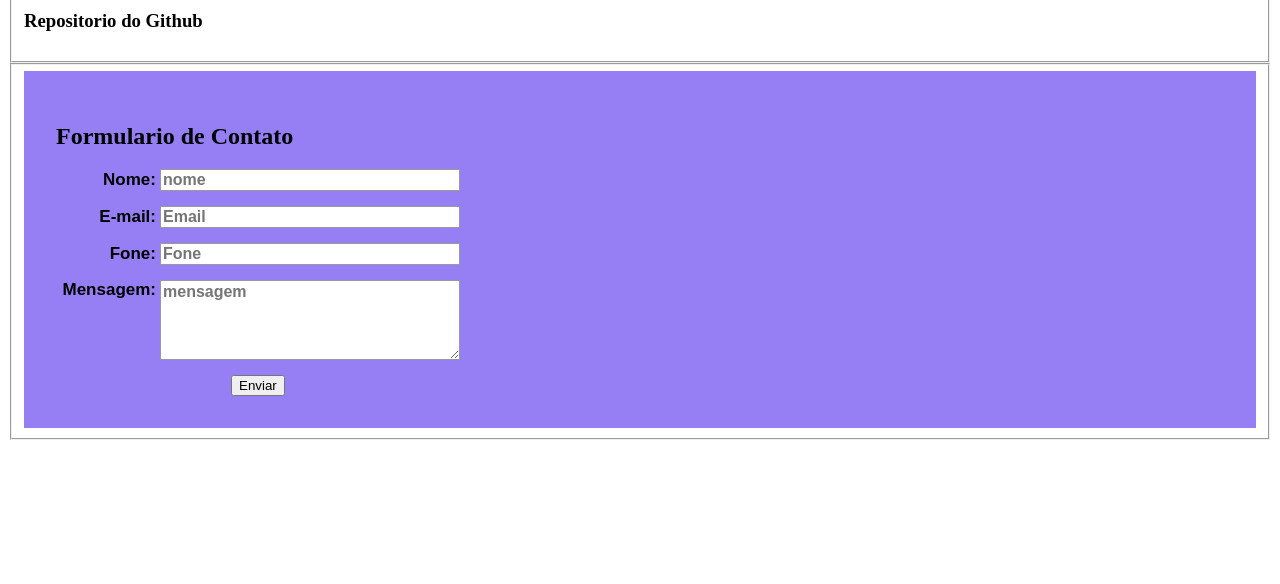
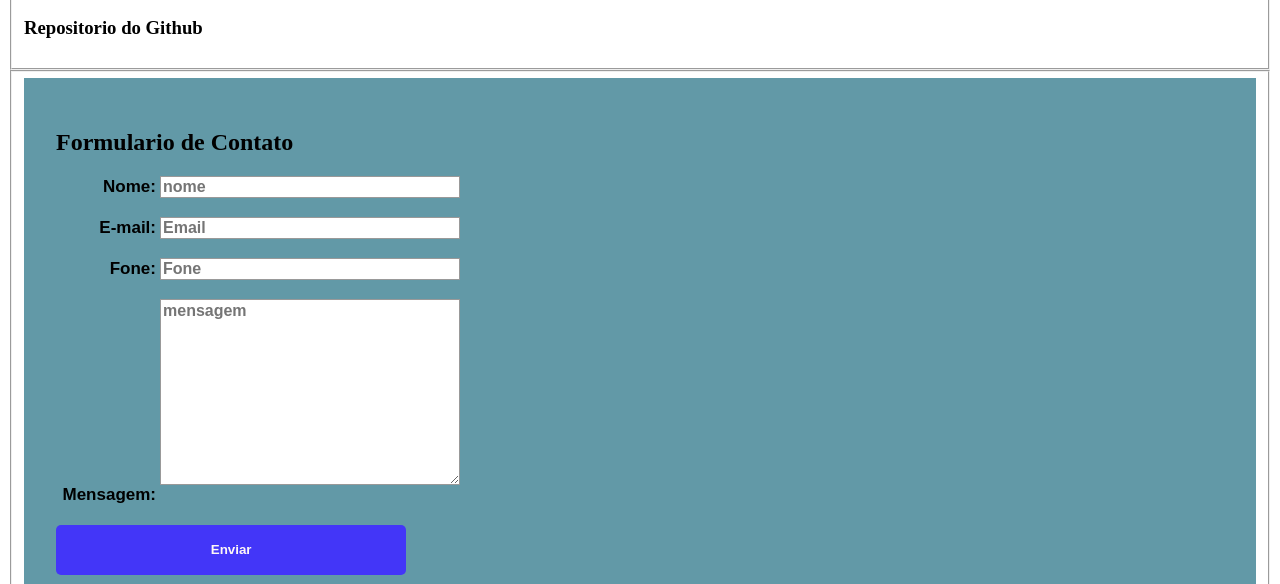
Before and after one commit to katherinevilla/Portfolio_API, a website: page index.html in a window 1280 px wide. Shown: the part 2216-2800 px from the top of the page. Before the commit the page ends 2664 px from the top, so only its background shows below. Drawn offline with Linux system fonts and the light colour scheme; no server answers.

Commit message:
adicionando cor

```diff
--- a/style.css
+++ b/style.css
@@ -1,4 +1,3 @@
-
 
 .foto-perfil
 {height: 100;
@@ -8,13 +7,13 @@ max-width: 100%;
  }
 
  .titulo{
+width:100vw;
 background-color:cornflowerblue;
-font-size:xx-small;
-width: 100vmax;
+
 
  }
 .formu_contato{
-  background-color: #967ef5;
+  background-color: hsl(192, 28%, 52%);
   display: flex;
   flex-direction: column;
   padding: 2rem;
@@ -27,8 +26,10 @@ text-align: right;
 font-size: 17px;
 font-family: sans-serif;
 font-weight: bold;
-margin-bottom: 16px;
+margin-bottom: 20px;
+
             }
+
 .datos, textarea {
 font-family: sans-serif;
 font-size: 16px;
@@ -37,16 +38,34 @@ width: 300px;
 box-sizing: border-box;
 border: 1px solid #999;
 margin-bottom: 15px;
-                }
- textarea {
-vertical-align: top;
-height: 5em;
+             }
+ .textarea {
+  height: 30px;
+  line-height: 30px;
+  width: 30%;
+  background: rgb(252, 248, 248);
+  color: rgb(253, 246, 246);
+  font-weight: bold;
+  border: none;
+  border-radius: 5px;
+  transition: .1s ease all;
+
                     }
 
 .button {
-margin-left: 175px;
-text-align:center;
-                    }
+    height: 50px;
+    line-height: 20px;
+    align-items:center;
+    width: 30%;
+    background: rgb(67, 54, 248);
+    color: rgb(253, 246, 246);
+    font-weight: bold;
+    border: none;
+    border-radius: 5px;
+    cursor: pointer;
+    transition: .1s ease all;
+
+  }
  .errorInput{
 border: 2px solid red !important;
 }
```
